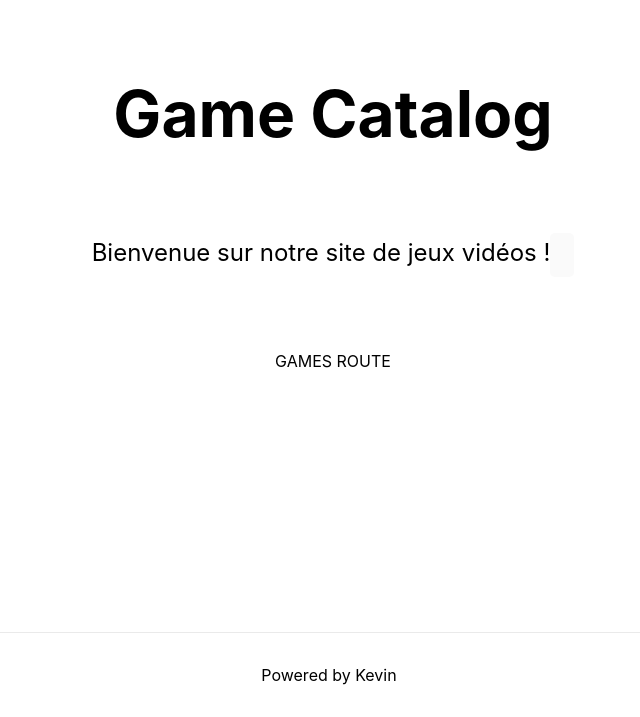
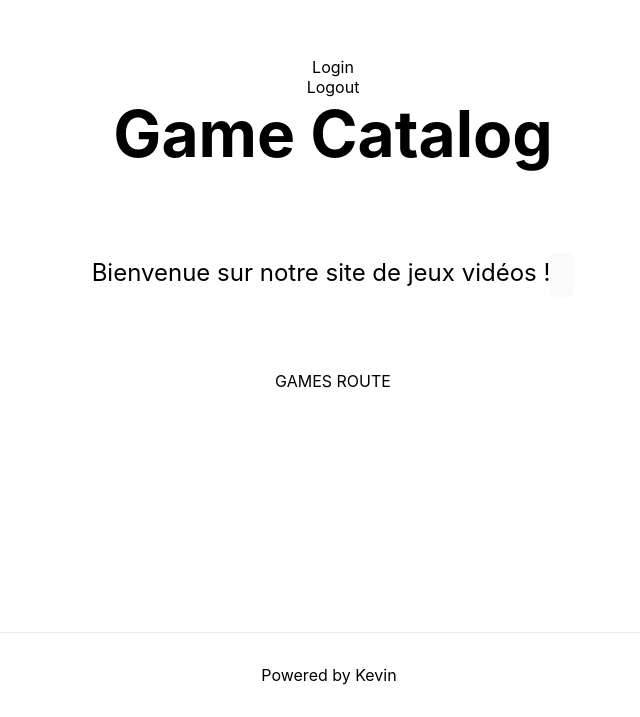
Before and after one commit to KevinGauvain/game-catalog-next-app, a Next.js app: page /games in a window 1280 px wide. Shown: the part 168-885 px from the top of the page, without its empty margins (307-947 px from the left). Built offline with nearby package versions, Linux system fonts and the light colour scheme.

Commit message:
Mise en place de auth0 en cours

```diff
--- a/package.json
+++ b/package.json
@@ -9,6 +9,7 @@
     "lint": "next lint"
   },
   "dependencies": {
+    "@auth0/nextjs-auth0": "^1.7.0",
     "bootstrap": "^5.1.3",
     "next": "12.1.0",
     "react": "17.0.2",
--- a/pages/_app.tsx
+++ b/pages/_app.tsx
@@ -1,7 +1,14 @@
-import '../styles/globals.css'
+import "../styles/globals.css";
 
-function MyApp({ Component, pageProps }) {
-  return <Component {...pageProps} />
+import React from "react";
+import { UserProvider } from "@auth0/nextjs-auth0";
+
+function App({ Component, pageProps }) {
+  return (
+    <UserProvider>
+      <Component {...pageProps} />
+    </UserProvider>
+  );
 }
 
-export default MyApp
+export default App;
--- /dev/null
+++ b/pages/api/auth/[...auth0].js
@@ -0,0 +1,3 @@
+import { handleAuth } from "@auth0/nextjs-auth0";
+
+export default handleAuth();
--- a/pages/layout.tsx
+++ b/pages/layout.tsx
@@ -12,6 +12,8 @@
         <nav> </nav>
       </Head>
       <main className={styles.main}>
+        <a href="/api/auth/login">Login</a>
+        <a href="/api/auth/logout">Logout</a>
         <h1 className={styles.title}>Game Catalog</h1>
         <br />
         <p className={styles.description}>
@@ -21,9 +23,9 @@
         <article>{children}</article>
         {/* <div>
           <button>
-            <Link href="/actorsList">ActorsList</Link>
+            <Link href="/NAMA">NAME</Link>
           </button>
-          <p>{actorsList}</p>
+          <p>{NAME}</p>
         </div> */}
       </main>
       <footer className={styles.footer}>
```
Also changed, not shown: 1 other file (tests, documents, lock files or other folders).
